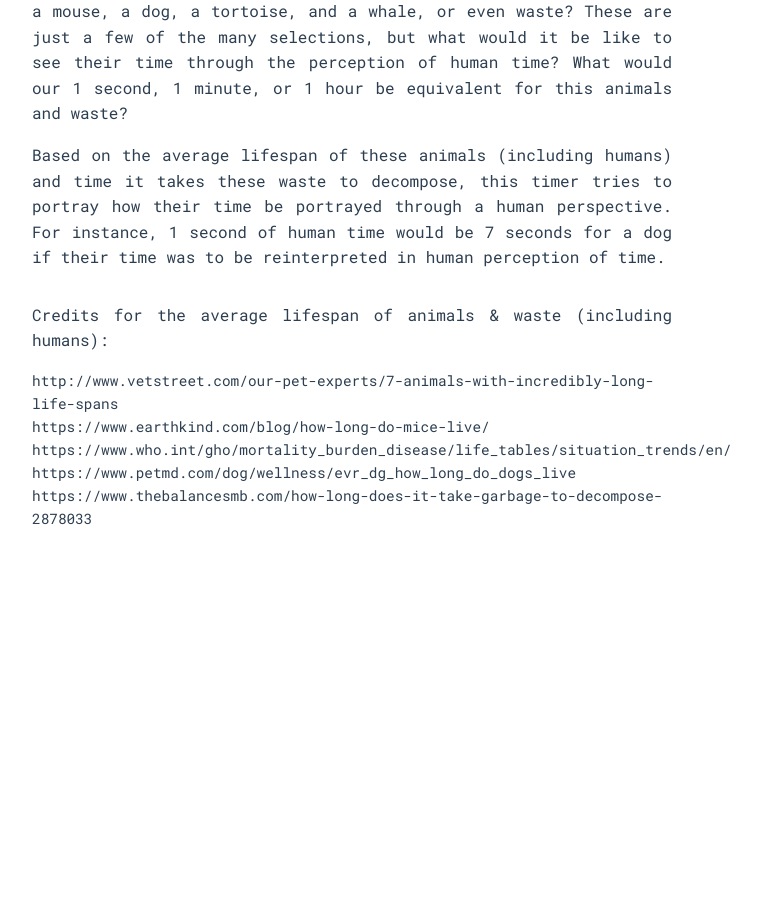
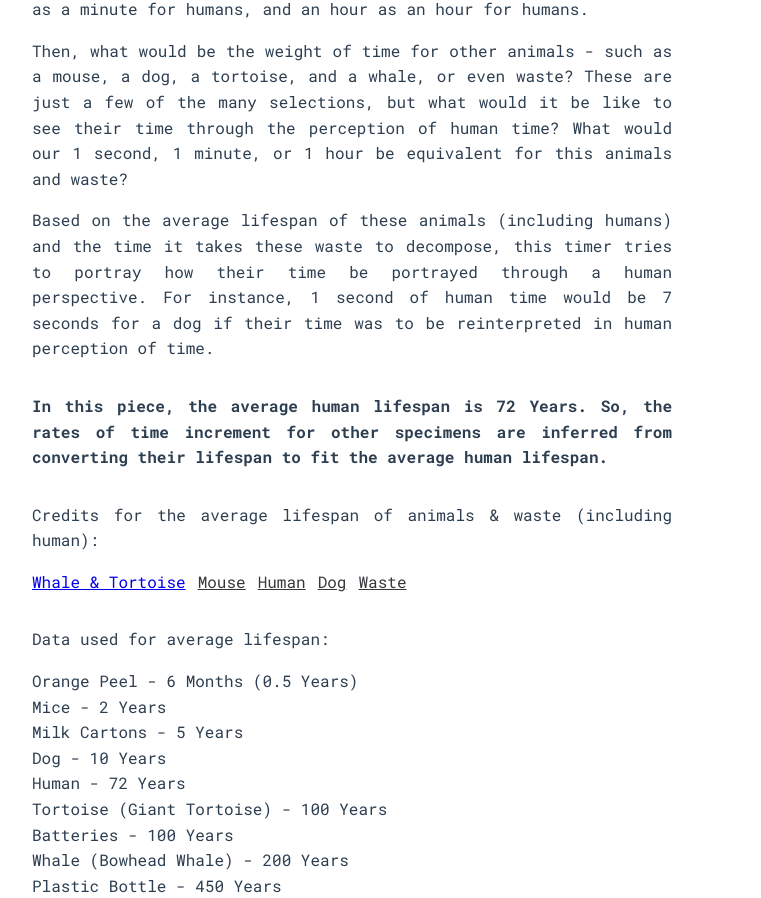
Before and after one commit to yungjurick/postnatural-clock, a Vue app: page /about in a window 1280 px wide. Shown: the part 215-1113 px from the top of the page, without its empty margins (288-1049 px from the left). Before the commit the page ends 800 px from the top, so only its background shows below. Built offline with nearby package versions, Linux system fonts and the light colour scheme.

Commit message:
Edit about page and clock stylings

```diff
--- a/src/views/About.vue
+++ b/src/views/About.vue
@@ -12,25 +12,41 @@
         the perception of human time? What would our 1 second, 1 minute, or 1 hour be equivalent for this animals and waste?
       </p>
       <p class="about__text">
-        Based on the average lifespan of these animals (including humans) and time it takes these waste
+        Based on the average lifespan of these animals (including humans) and the time it takes these waste
         to decompose, this timer tries to portray how their time be portrayed through a human perspective.
         For instance, 1 second of human time would be 7 seconds for a dog if their time was to be reinterpreted
         in human perception of time.
       </p>
       <br>
+      <p class="about__text strong">
+        In this piece, the average human lifespan is 72 Years. So, the rates of time increment for other specimens are inferred from converting
+        their lifespan to fit the average human lifespan.
+      </p>
+      <br>
       <p class="about__text">
-        Credits for the average lifespan of animals & waste (including humans):
+        Credits for the average lifespan of animals & waste (including human):
       </p>
       <p class="about__text citing">
-        http://www.vetstreet.com/our-pet-experts/7-animals-with-incredibly-long-life-spans
-        <br>
-        https://www.earthkind.com/blog/how-long-do-mice-live/
-        <br>
-        https://www.who.int/gho/mortality_burden_disease/life_tables/situation_trends/en/
-        <br>
-        https://www.petmd.com/dog/wellness/evr_dg_how_long_do_dogs_live
-        <br>
-        https://www.thebalancesmb.com/how-long-does-it-take-garbage-to-decompose-2878033
+        <a href="http://www.vetstreet.com/our-pet-experts/7-animals-with-incredibly-long-life-spans">Whale & Tortoise</a>
+        <a href="https://www.earthkind.com/blog/how-long-do-mice-live/">Mouse</a>
+        <a href="https://www.who.int/gho/mortality_burden_disease/life_tables/situation_trends/en/">Human</a>
+        <a href="https://www.petmd.com/dog/wellness/evr_dg_how_long_do_dogs_live">Dog</a>
+        <a href="https://www.thebalancesmb.com/how-long-does-it-take-garbage-to-decompose-2878033">Waste</a>
+      </p>
+      <br>
+      <p class="about__text">
+        Data used for average lifespan:
+      </p>
+      <p class="about__text">
+        Orange Peel - 6 Months (0.5 Years)<br>
+        Mice - 2 Years<br>
+        Milk Cartons - 5 Years<br>
+        Dog - 10 Years<br>
+        Human - 72 Years<br>
+        Tortoise (Giant Tortoise) - 100 Years <br>
+        Batteries - 100 Years<br>
+        Whale (Bowhead Whale) - 200 Years<br>
+        Plastic Bottle - 450 Years<br>
       </p>
     </div>
   </div>
@@ -48,13 +64,20 @@ export default {
   flex-direction: column;
   justify-content: center;
   align-items: center;
-  height: 100%;
+  margin: 15vh 0;
   width: 100%;
   font-family: 'Roboto Mono', monospace;
   &__text {
     margin-top: 16px;
     width: 50%;
     line-height: 1.6;
+      a + a {
+        margin-left: 12px;
+        color: #36383c;
+      }
+      a:visited{
+        color: #36383c;
+      }
   }
   &__title {
     font-weight: bold;
@@ -67,7 +90,7 @@ export default {
     text-align: justify;
   }
 }
-.citing {
-  font-size: 0.9rem;
+.strong {
+  font-weight: bold;
 }
 </style>
--- a/src/views/ClockAnimals.vue
+++ b/src/views/ClockAnimals.vue
@@ -172,14 +172,16 @@ export default {
   &__animal {
     height: 50px;
     position: absolute;
-    left: 75%;
-    transform: translateX(-25%);
+    left: 80%;
+    transform: translateX(-20%);
   }
   &__label {
     font-size: 1.8rem;
     position: absolute;
     left: 25%;
     transform: translateX(-75%);
+    width: 139px;
+    text-align: left;
   }
   &__type {
     font-weight: bold;
--- a/src/views/ClockWaste.vue
+++ b/src/views/ClockWaste.vue
@@ -172,7 +172,7 @@ export default {
   &__animal {
     height: 50px;
     position: absolute;
-    left: 75%;
+    left: 80%;
     transform: translateX(-35%);
   }
   &__label {
@@ -180,6 +180,8 @@ export default {
     position: absolute;
     left: 25%;
     transform: translateX(-75%);
+    width: 260px;
+    text-align: left;
   }
   &__type {
     font-weight: bold;
```
